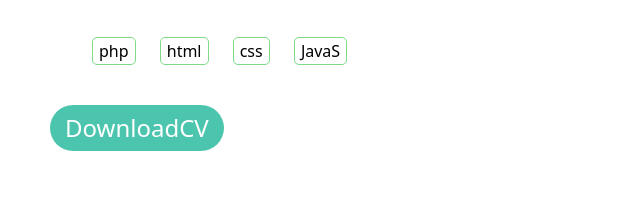
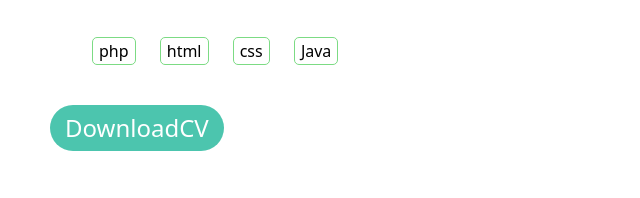
Before and after one commit to vithiyadurai/portfolio-name, a plain HTML site: page index.html in a window 1280 px wide. Shown: the part 302-500 px from the top of the page, 602-1242 px from the left. Drawn offline with nearby package versions, Linux system fonts and the light colour scheme.

Commit message:
renamed java

```diff
--- a/index.html
+++ b/index.html
@@ -37,7 +37,7 @@
         <li class="nav-1-li"><button class="nav-1-button">php</button></li>
         <li class="nav-1-li"><button class="nav-1-button">html</button></li>
         <li class="nav-1-li"><button class="nav-1-button">css</button></li>
-        <li class="nav-1-li"><button class="nav-1-button">JavaS</button></li><br><br>
+        <li class="nav-1-li"><button class="nav-1-button">Java</button></li><br><br>
         </ul>
         <button class="nav-1-bu">DownloadCV</button>
     </div>
```
